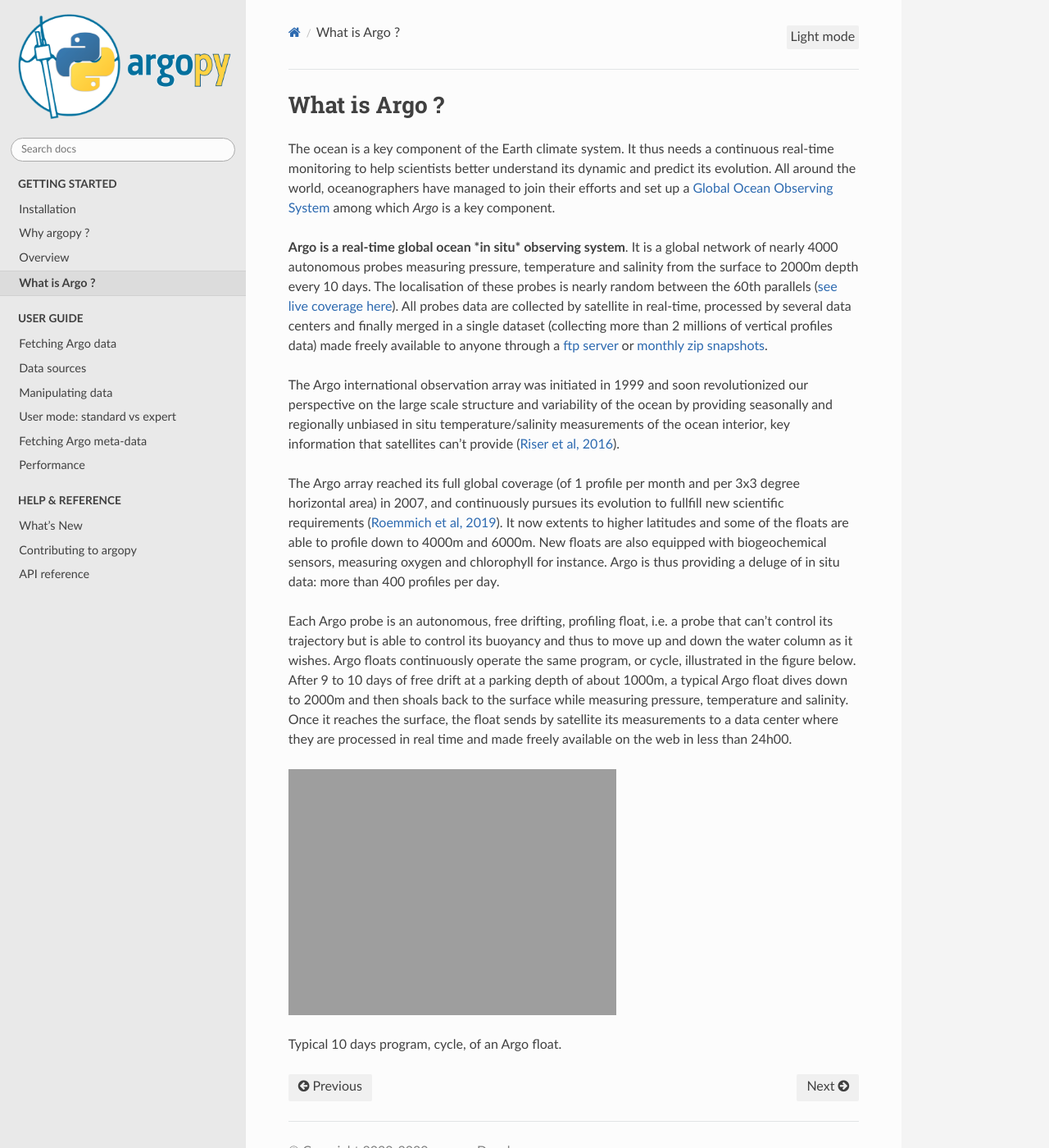
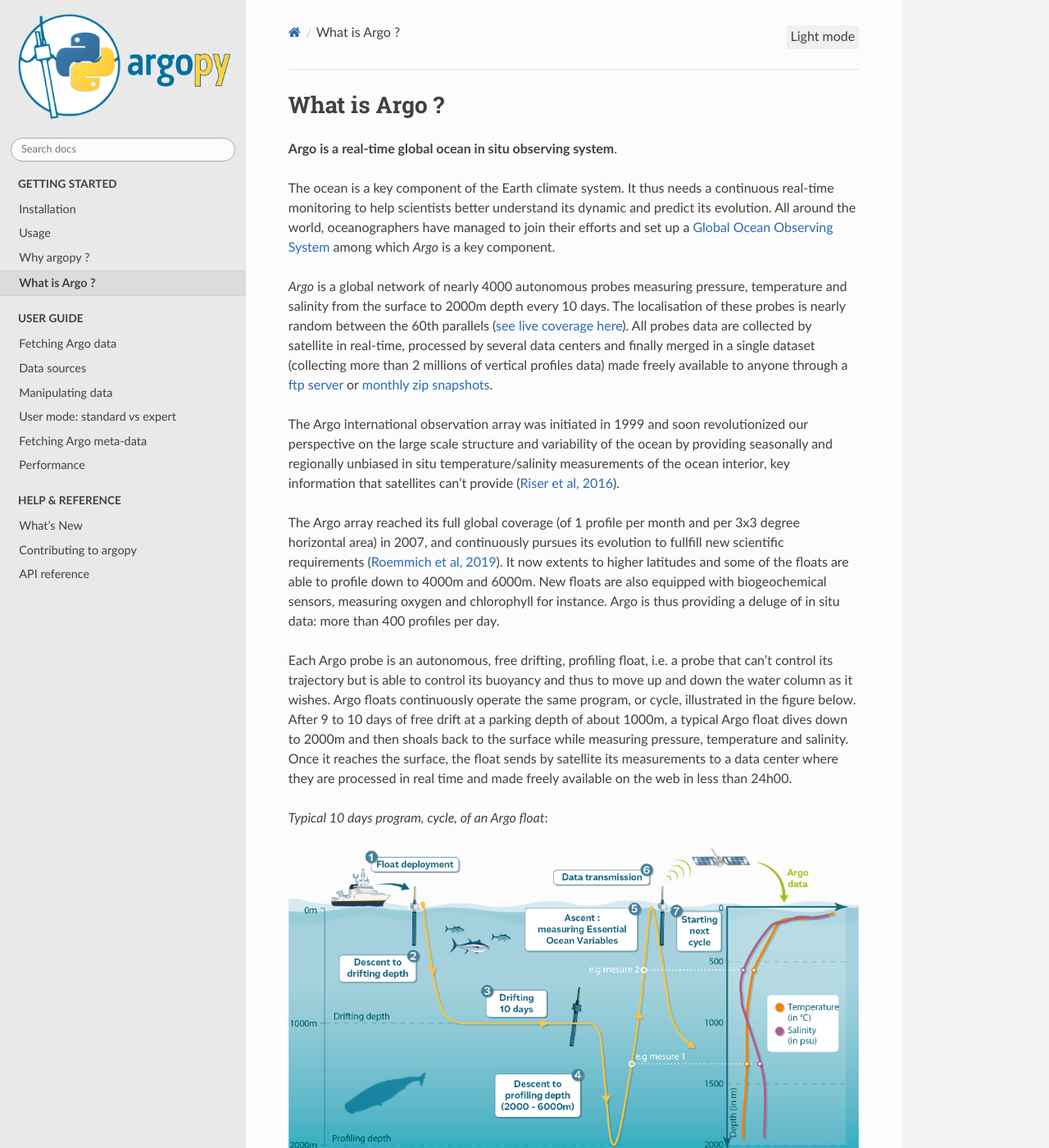
Before and after one commit to hamersu9t/argopy, a Sphinx documentation site: the page built from docs/what_is_argo.rst, in a window 1280 px wide and 1400 px high. Shown: the whole window at 82% size. Built offline with Sphinx 7.4.7 and the Read the Docs theme 2.0.0, drawn with Linux system fonts in a browser that asks for light colours; the version number is read from the project's files by our own code.

Commit message:
evening commit

```diff
--- a/docs/index.rst
+++ b/docs/index.rst
@@ -9,8 +9,8 @@ Documentation
 **Getting Started**
 
 * :doc:`install`
+* :doc:`usage`
 * :doc:`why`
-* :doc:`overview`
 * :doc:`what_is_argo`
 
 .. toctree::
@@ -19,8 +19,8 @@ Documentation
     :caption: Getting Started
 
     install
+    usage
     why
-    overview
     what_is_argo
 
 **User Guide**
--- a/docs/what_is_argo.rst
+++ b/docs/what_is_argo.rst
@@ -1,11 +1,13 @@
 What is Argo ?
 ##############
+
+**Argo is a real-time global ocean in situ observing system**.
 
 The ocean is a key component of the Earth climate system. It thus needs a continuous real-time monitoring to help scientists
 better understand its dynamic and predict its evolution. All around the world, oceanographers have managed to join their
 efforts and set up a `Global Ocean Observing System <https://www.goosocean.org>`_ among which *Argo* is a key component.
 
-**Argo is a real-time global ocean *in situ* observing system**. It is a global network of nearly 4000 autonomous probes measuring
+*Argo* is a global network of nearly 4000 autonomous probes measuring
 pressure, temperature and salinity from the surface to 2000m depth every 10 days. The localisation of these probes is
 nearly random between the 60th parallels (`see live coverage here <http://map.argo-france.fr>`_).
 All probes data are collected by satellite in real-time, processed by several data centers and finally merged in a single
```
Also changed, not shown: other parts of docs/what_is_argo.rst (+2 -3 lines), docs/usage.ipynb, 1 other file.
